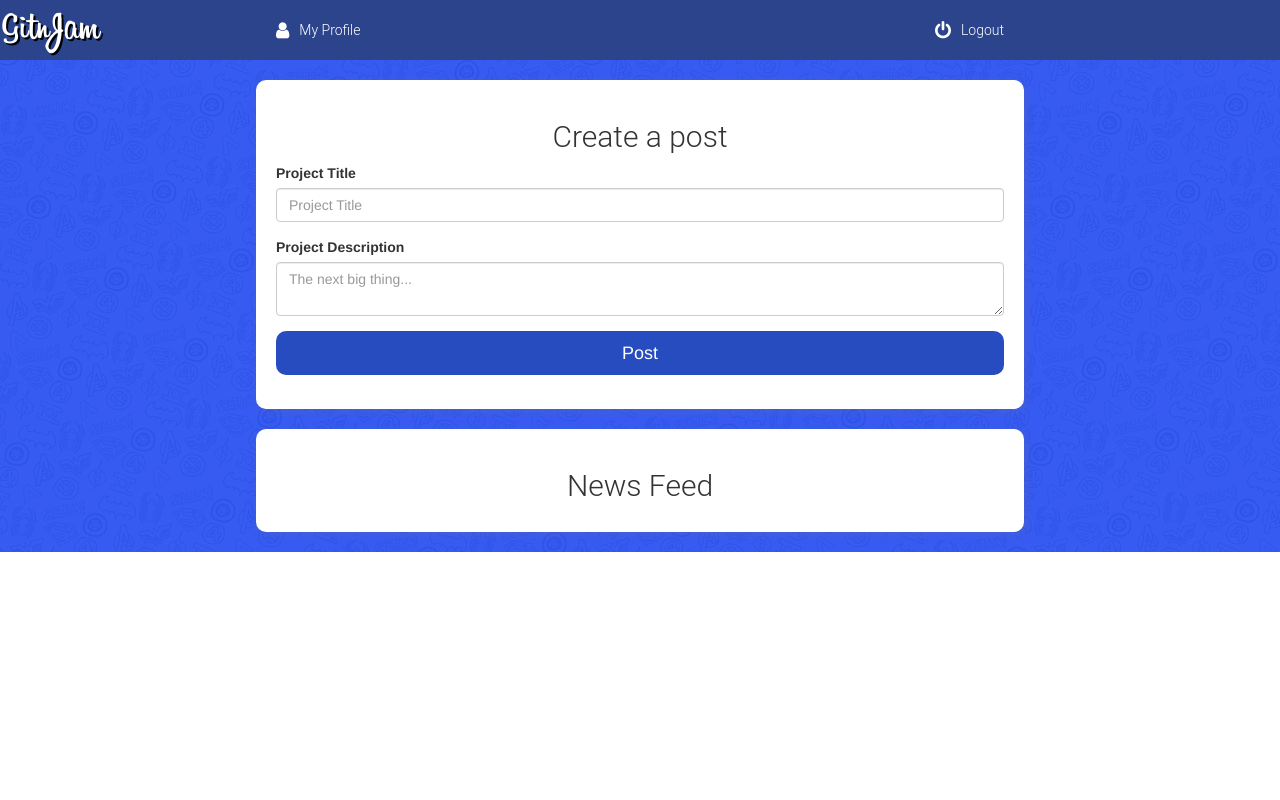
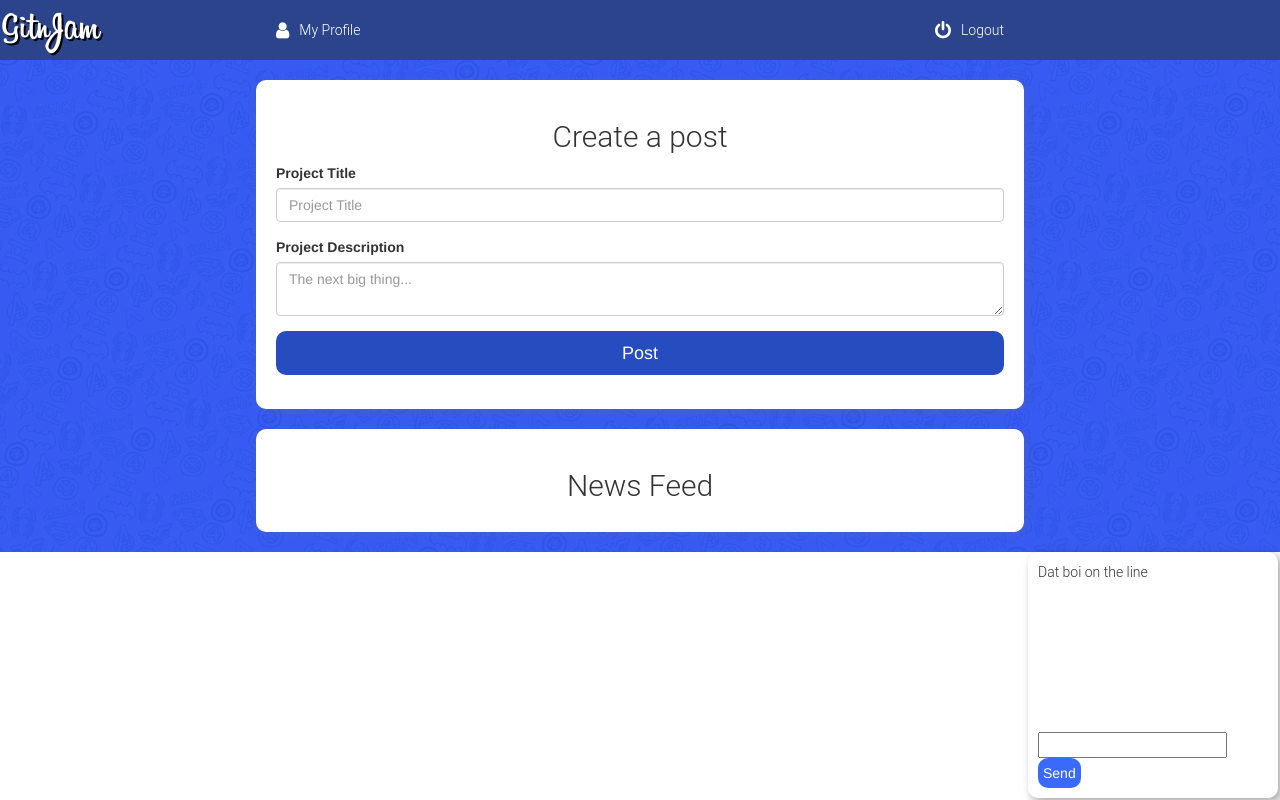
Before and after one commit to andres-valdes/gitnjam, a Flask app: page /feed in a window 1280 px wide. Run offline with Flask 2, Linux system fonts and the light colour scheme; the visitor is signed in with stand-in values (Sample User, id 1); data that the repository does not hold is empty; some libraries are stand-ins or nearby versions.

Commit message:
chat working

```diff
--- a/app.py
+++ b/app.py
@@ -3,6 +3,7 @@ from flask import Flask, render_template, request, session, redirect, url_for, f
 from flask_pymongo import PyMongo
 from wtforms import Form, StringField, PasswordField, validators, IntegerField, DateField
 from passlib.hash import sha256_crypt
+from flask_socketio import SocketIO, send
 
 from models.user_model import *
 
@@ -13,6 +14,8 @@ app.register_blueprint(user_route)
 
 app.config['MONGO_DBNAME'] = 'gitnjam'
 app.config['MONGO_URI'] = 'mongodb://admin:admin@ds129066.mlab.com:29066/gitnjam'
+app.config['SECRET_KEY'] = 'mysecret'
+socketio = SocketIO(app)
 mongo = PyMongo(app)
 
 def is_logged_in(f):
@@ -24,9 +27,20 @@ def is_logged_in(f):
         return redirect(url_for('user_route.login'))
     return wrap
 
+@socketio.on('message')
+def handleMessage(msg):
+	print('Message: ' + msg)
+	send(msg, broadcast=True)
+
+@socketio.on('greet')
+def handleGreet(greet):
+    print('another event that could be ballin.....' + greet)
+    return 'cool story bro'
+
 @app.errorhandler(404)
 def page_not_found(error):
     return render_template('page_not_found.html'), 404
 if __name__ == '__main__':
+    socketio.run(app)
     app.config['SECRET_KEY'] = 'gitnjam'
     app.run(host="0.0.0.0", port=2000, debug=True)
--- a/static/profile.css
+++ b/static/profile.css
@@ -271,3 +271,46 @@ p, h1, h2, h3 {
 	top: 2px;
 
 }
+
+.chatbox {
+	width: 250px;
+	background: white;
+	box-shadow: 4px 4px 8px 1px rgba(0,0,0,.3);
+	padding: 10px;
+	border-radius: 10px;
+	position: absolute;
+	bottom: 2px;
+	right: 2px;
+}
+
+.chatbox .recipient {
+	font-family: 'Roboto', sans-serif;
+	font-weight: 300;
+}
+
+.chatbox p {
+	list-style-type: none;
+}
+
+.chatbox .myMessage {
+	margin: 3px;
+	color: black;
+	padding: 7px;
+	font-family: 'Roboto', sans-serif;
+	font-weight: 300;
+	font-size: 0.8em;
+	border-left: 1px solid #396afc;
+}
+
+#messages {
+	overflow-x: scroll;
+	height: 140px;
+}
+
+#sendbutton {
+	background: #396afc;
+	color: white;
+	padding: 5px;
+	border: none;
+	border-radius: 10px;
+}
--- a/templates/feed.html
+++ b/templates/feed.html
@@ -1,8 +1,44 @@
+
 <link rel="stylesheet" href="{{ url_for('static', filename='profile.css') }}" />
 {% extends 'layout.html' %}
 {% block body %}
 {% include 'includes/_messages.html' %}
 {% from "includes/_formhelpers.html" import render_field %}
+<script type="text/javascript">
+$(document).ready(function() {
+
+	var socket = io.connect('http://127.0.0.1:5000');
+
+	socket.on('connect', function() {
+		socket.send('User has connected!');
+    socket.emit('greet', 'hello world')
+	});
+
+  console.log('setting timeout')
+  setInterval(() => {
+    console.log('Holla at ya boi')
+    socket.send('greet');
+    socket.emit('greet')
+  }, 2000)
+
+	socket.on('message', function(msg) {
+		$("#messages").append('<div width="50%"><p class=myMessage><span style="font-size: .7em">Person:</span><br/>'+msg+'</p></div>');
+		console.log('Received message');
+	});
+
+	$('#sendbutton').on('click', function() {
+		socket.send($('#myMessage').val());
+		$('#myMessage').val('');
+	});
+
+});
+</script>
+<div class="chatbox">
+<p class="recipient">Dat boi on the line</p>
+<div id="messages"></div>
+<input type="text" id="myMessage">
+<button id="sendbutton">Send</button>
+</div>
 <div class="feed">
 <div class="topmenu">
     <div class="menuItem"><span class="fa fa-user fa-lg" style="color:white; padding-right:10px;"></span><a href="/profile">My Profile</a></div>
--- a/templates/layout.html
+++ b/templates/layout.html
@@ -12,6 +12,10 @@
 	<link rel="stylesheet" href="../static/profile.css">
 	<link rel="stylesheet" href="../static/style.css">
 	<title>GitnJam - Where coders gather and projects unveil.</title>
+
+<script type="text/javascript" src="https://cdnjs.cloudflare.com/ajax/libs/socket.io/1.4.8/socket.io.min.js"></script>
+	<script src="https://code.jquery.com/jquery-3.2.1.min.js" integrity="sha256-hwg4gsxgFZhOsEEamdOYGBf13FyQuiTwlAQgxVSNgt4="
+	 crossorigin="anonymous"></script>
 </head>
 <body>
 	<div>
@@ -22,8 +26,7 @@
 		{% block body %}
 		{% endblock %}
 	</div>
-	<script src="https://code.jquery.com/jquery-3.2.1.min.js" integrity="sha256-hwg4gsxgFZhOsEEamdOYGBf13FyQuiTwlAQgxVSNgt4="
-	 crossorigin="anonymous"></script>
+
 	<script src="https://maxcdn.bootstrapcdn.com/bootstrap/3.3.7/js/bootstrap.min.js"></script>
 </body>
 </html>
```
Also changed, not shown: routes/user_routes.py (line endings or trailing spaces), static/login.css (line endings or trailing spaces).
